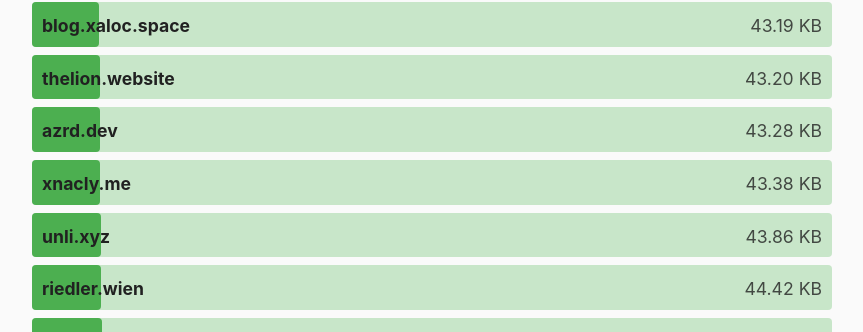
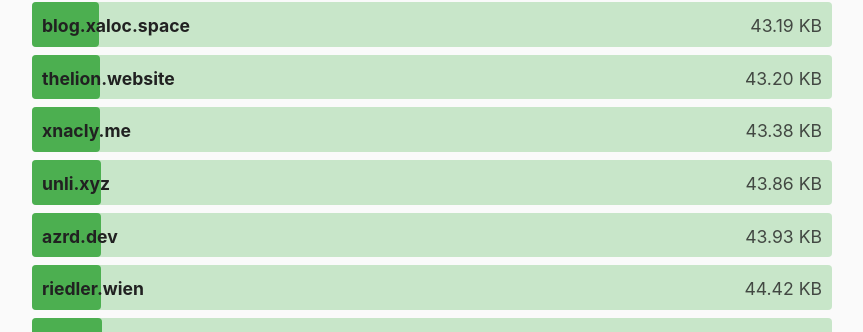
Before and after one commit to kevquirk/512kb.club, a Jekyll site: the page built from index.md, in a window 1280 px wide and 900 px high, scrolled down 15155 px. Shown: the part 140-472 px from the top of the window, without its empty margins (208-1071 px from the left). Built offline with Jekyll 4.4.1, drawn with Linux system fonts in a browser that asks for light colours.

Commit message:
Update azrd.dev size

```diff
--- a/_data/sites.yml
+++ b/_data/sites.yml
@@ -1,6 +1,6 @@
 - domain: azrd.dev
   url: https://azrd.dev/
-  size: 43.28
+  size: 43.93
   last_checked: 2025-07-02
 
 - domain: 0xedward.io
```
